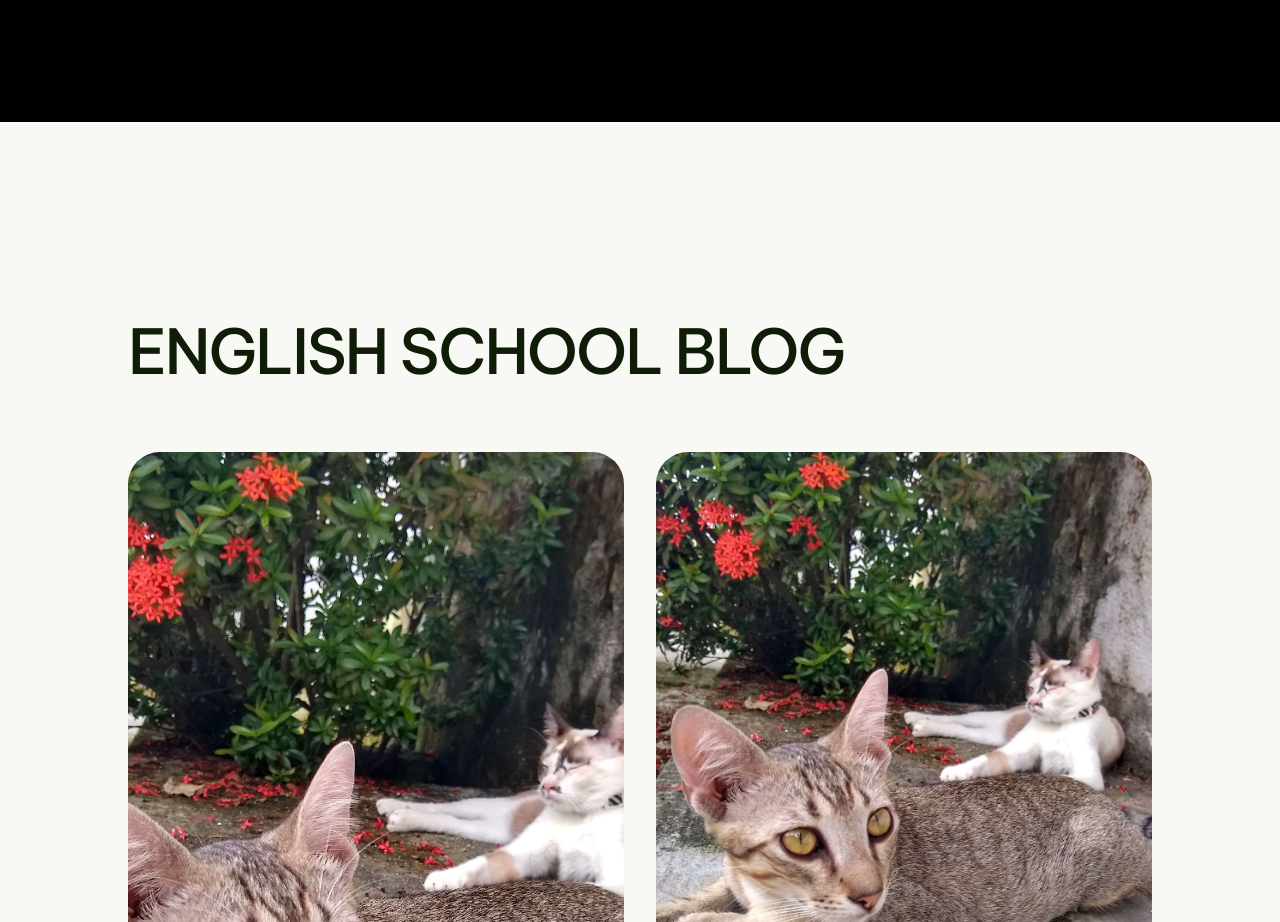
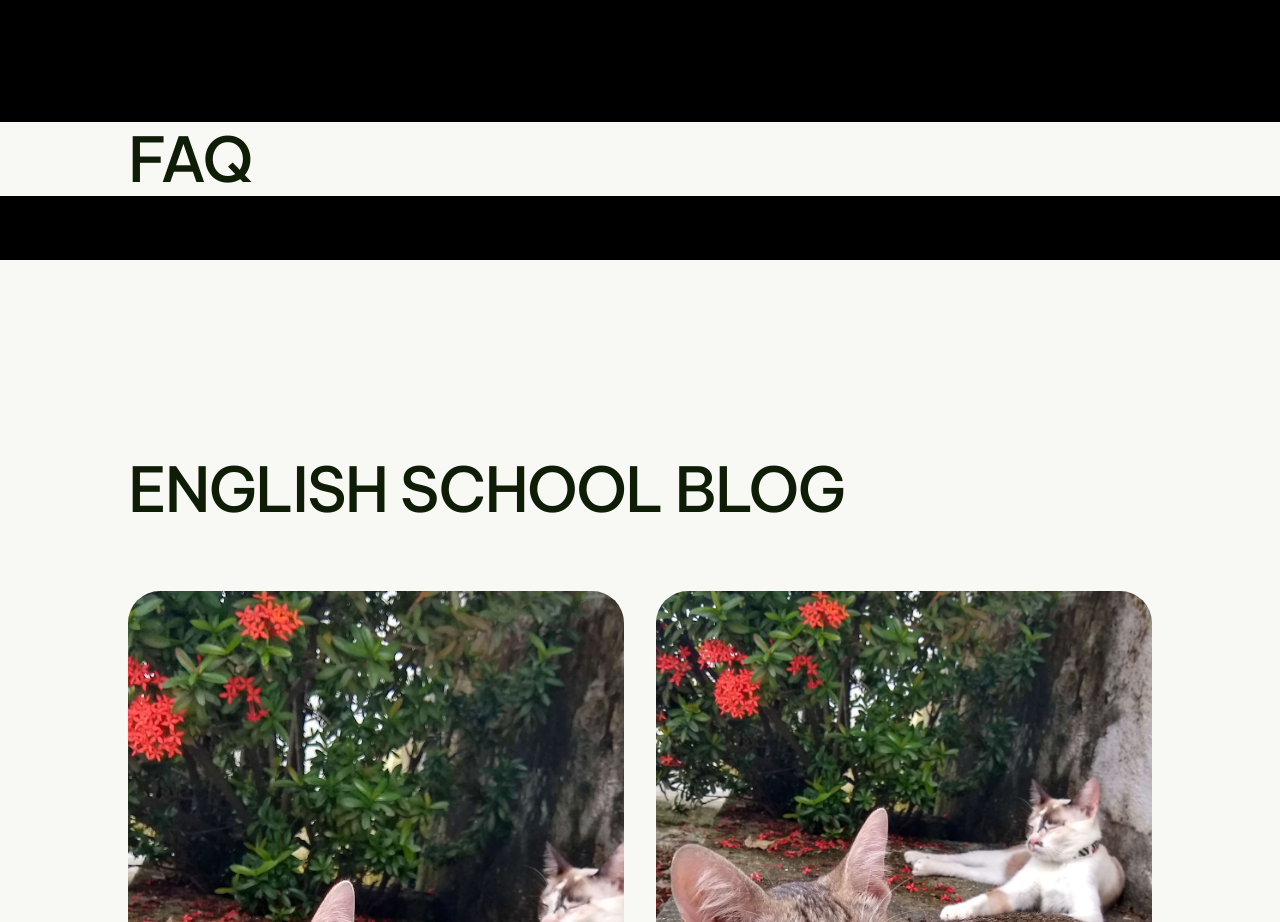
Before and after one commit to SnayderRodrigues/react-study, a React (Vite) app: page / in a window 1280 px wide. Shown: the part 7800-8722 px from the top of the page. Built offline with nearby package versions, Linux system fonts and the light colour scheme.

Commit message:
update: add faq section in homepage

```diff
--- /dev/null
+++ b/src/pages/home/Faq.jsx
@@ -0,0 +1,13 @@
+import React from "react";
+
+const Faq = () => {
+  return (
+    <section className="faq">
+      <div className="wrapper fafq__wrapper">
+        <h2>FAQ</h2>
+      </div>
+    </section>
+  );
+};
+
+export default Faq;
--- a/src/pages/home/HomePage.jsx
+++ b/src/pages/home/HomePage.jsx
@@ -1,10 +1,11 @@
 import React from 'react'
 import Hero from "./Hero";
 import About from './About';
-import Blog from "./Blog";
 import Expertise from "./Expertise";
 import Testemonials from './Testemonials';
 import Cta from './Cta';
+import Faq from './Faq';
+import Blog from "./Blog";
 
 const HomePage = () => {
   return (
@@ -14,6 +15,7 @@ const HomePage = () => {
       <Expertise />
       <Testemonials />
       <Cta />
+      <Faq />
       <Blog />
     </main>
   );
--- /dev/null
+++ b/src/styles/pages/home/_faq.scss
@@ -0,0 +1,5 @@
+@use "../../../styles/util/" as u;
+
+.faq {
+  background-color: var(--bg-color);
+}
--- a/src/styles/pages/home/_index.scss
+++ b/src/styles/pages/home/_index.scss
@@ -4,4 +4,5 @@
 @forward "expertise";
 @forward "testemonials";
 @forward "cta";
+@forward "faq";
 @forward "blog";
```
